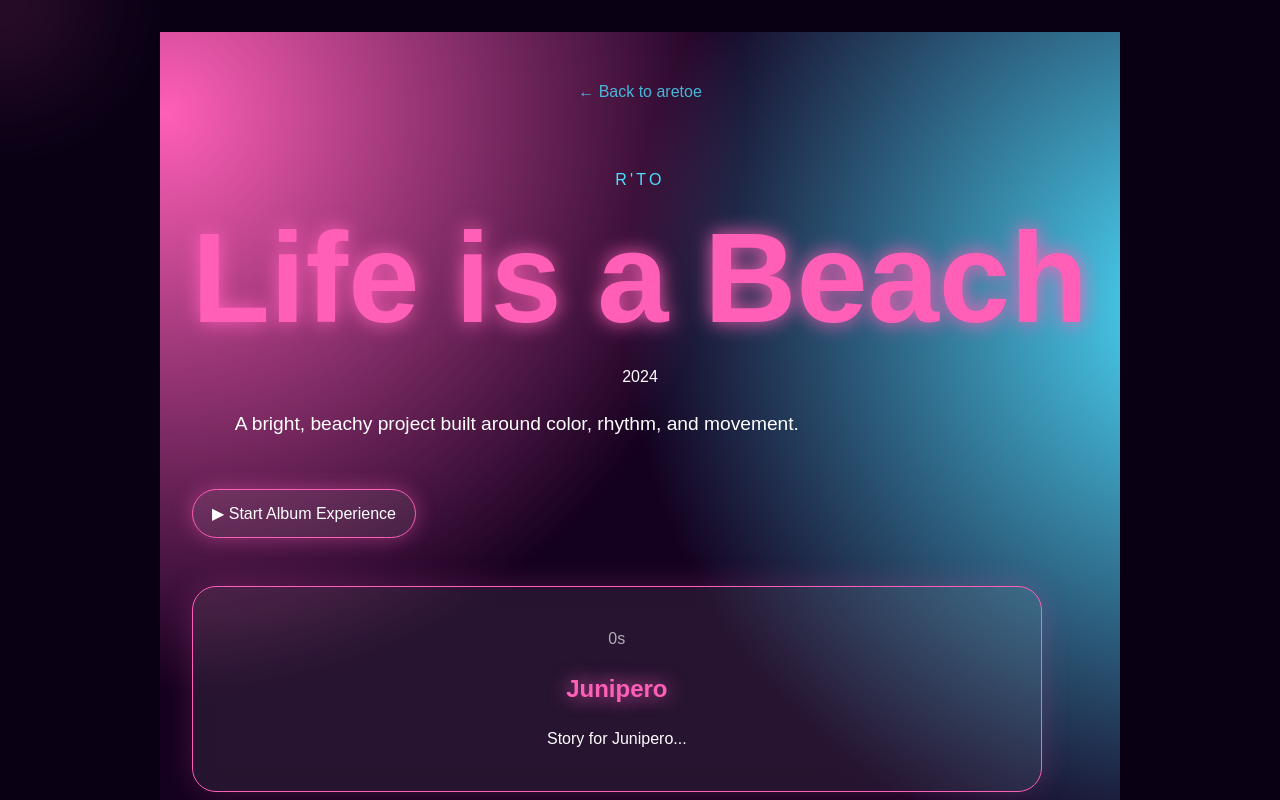
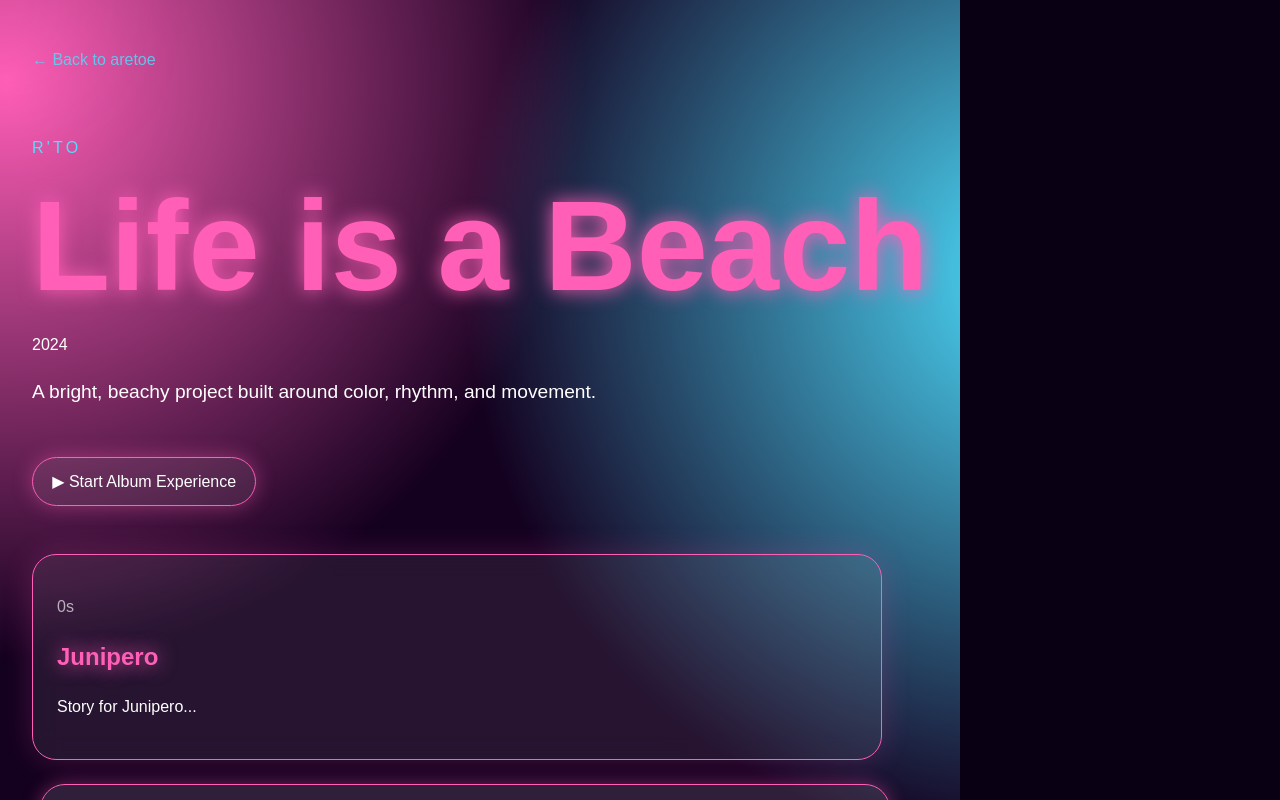
Before and after one commit to rtocastro/aretoe, a React (Vite) app: page /albums/life-is-a-beach in a window 1280 px wide. Shown: the top 800 px of the page. Built offline with nearby package versions, Linux system fonts and the light colour scheme.

Commit message:
created new prop for --intesity prop and cleaned up CSS

```diff
--- a/src/App.css
+++ b/src/App.css
@@ -1,23 +1,3 @@
-#root {
-  max-width: 1280px;
-  margin: 0 auto;
-  padding: 2rem;
-  text-align: center;
-}
-
-.logo {
-  height: 6em;
-  padding: 1.5em;
-  will-change: filter;
-  transition: filter 300ms;
-}
-.logo:hover {
-  filter: drop-shadow(0 0 2em #646cffaa);
-}
-.logo.react:hover {
-  filter: drop-shadow(0 0 2em #61dafbaa);
-}
-
 body {
   margin: 0;
   background: #090014;
@@ -75,6 +55,7 @@ a {
 .album-page {
   min-height: 100vh;
   padding: 3rem 2rem;
+  overflow: hidden;
 }
 
 .back-link {
@@ -135,26 +116,6 @@ a {
 
 .story-time {
   opacity: 0.65;
-}
-
-.animated-album-bg {
-  background:
-    radial-gradient(circle at 20% 20%, var(--album-primary), transparent 28%),
-    radial-gradient(circle at 80% 30%, var(--album-secondary), transparent 30%),
-    radial-gradient(circle at 50% 90%, var(--album-primary), transparent 25%),
-    var(--album-background);
-
-  background-size:
-    calc(180% + (var(--intensity) * 60%))
-    calc(180% + (var(--intensity) * 60%));
-
-  animation: albumGlowMove 12s ease-in-out infinite alternate;
-}
-
-.album-page {
-  min-height: 100vh;
-  padding: 3rem 2rem;
-  overflow: hidden;
 }
 
 .album-theme h1,
@@ -227,14 +188,23 @@ a {
   background:
     radial-gradient(
       circle at 20% 20%,
-      color-mix(in srgb, var(--album-primary) calc(100% - (var(--track-shift) * 50%)), white),
+      color-mix(
+        in srgb,
+        var(--album-primary) calc(100% - (var(--track-shift) * 50%)),
+        white
+      ),
       transparent 28%
     ),
     radial-gradient(
       circle at 80% 30%,
-      color-mix(in srgb, var(--album-secondary) calc(100% - (var(--track-shift) * 50%)), white),
+      color-mix(
+        in srgb,
+        var(--album-secondary) calc(100% - (var(--track-shift) * 50%)),
+        white
+      ),
       transparent 30%
     ),
+    radial-gradient(circle at 50% 90%, var(--album-primary), transparent 25%),
     var(--album-background);
 
   background-size:
@@ -253,26 +223,3 @@ a {
     background-position: 100% 80%;
   }
 }
-
-@keyframes logo-spin {
-  from {
-    transform: rotate(0deg);
-  }
-  to {
-    transform: rotate(360deg);
-  }
-}
-
-@media (prefers-reduced-motion: no-preference) {
-  a:nth-of-type(2) .logo {
-    animation: logo-spin infinite 20s linear;
-  }
-}
-
-.card {
-  padding: 2em;
-}
-
-.read-the-docs {
-  color: #888;
-}
--- a/src/pages/AlbumPage.jsx
+++ b/src/pages/AlbumPage.jsx
@@ -42,7 +42,7 @@ function AlbumPage() {
                 "--album-primary": album.colors.primary,
                 "--album-secondary": album.colors.secondary,
                 "--album-background": album.colors.background,
-                "--intensity": externalTime / album.totalDuration,
+                "--intensity": externalTime / (album.totalDuration || 1),
                 "--track-shift": currentTrack
                     ? album.tracks.indexOf(currentTrack) * 0.1
                     : 0,
```
